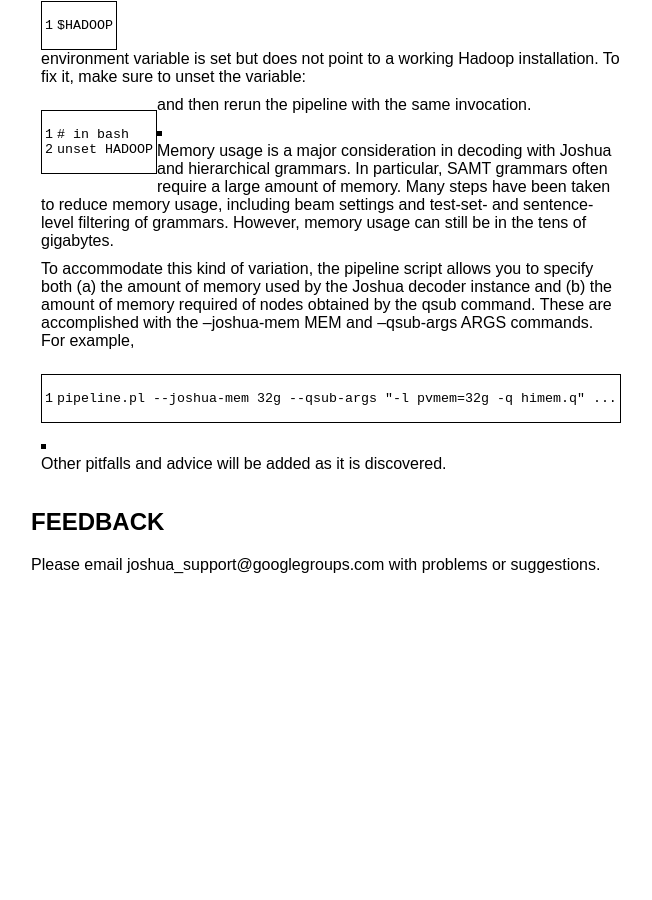
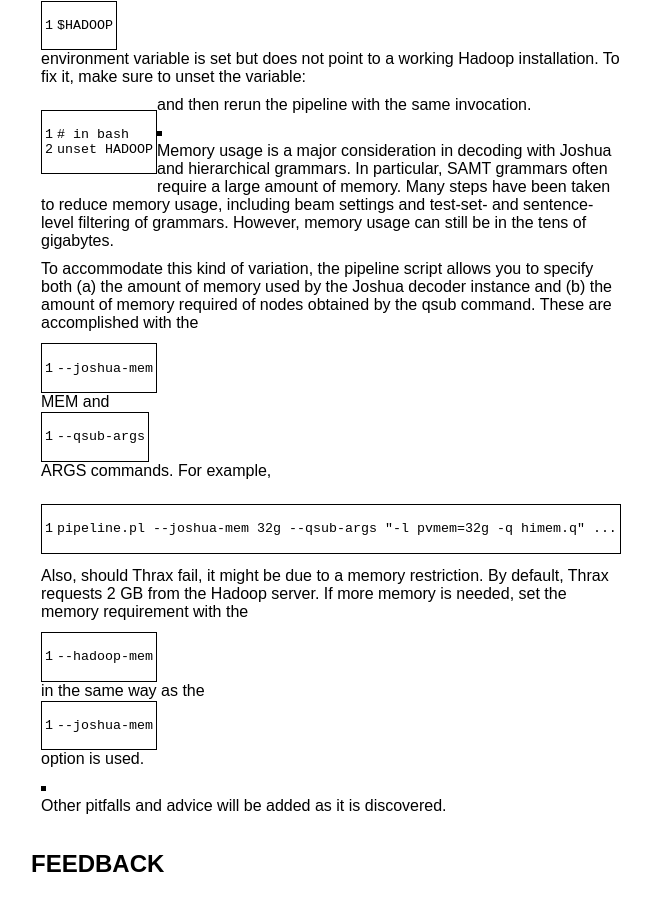
Before and after one commit to joshua-decoder/joshua-decoder.github.com, a Jekyll site: the page built from 4.0/pipeline.md, in a window 1280 px wide and 900 px high, scrolled down 17098 px. Shown: the whole window, without its empty margins (137-789 px from the left). Built offline with Jekyll 4.4.1, drawn with Linux system fonts in a browser that asks for light colours; before the commit the page ends 17692 px from its top, so only the background shows below that.

Commit message:
add --hadoop-mem to pipeline  troubleshooting guide

```diff
--- a/4.0/pipeline.md
+++ b/4.0/pipeline.md
@@ -559,10 +559,14 @@
 
   To accommodate this kind of variation, the pipeline script allows you to specify both (a) the
   amount of memory used by the Joshua decoder instance and (b) the amount of memory required of
-  nodes obtained by the qsub command.  These are accomplished with the --joshua-mem MEM and
-  --qsub-args ARGS commands.  For example,
+  nodes obtained by the qsub command.  These are accomplished with the `--joshua-mem` MEM and
+  `--qsub-args` ARGS commands.  For example,
 
       pipeline.pl --joshua-mem 32g --qsub-args "-l pvmem=32g -q himem.q" ...
+
+  Also, should Thrax fail, it might be due to a memory restriction. By default, Thrax requests 2 GB
+  from the Hadoop server. If more memory is needed, set the memory requirement with the
+  `--hadoop-mem` in the same way as the `--joshua-mem` option is used.
 
 - Other pitfalls and advice will be added as it is discovered.
 
```
